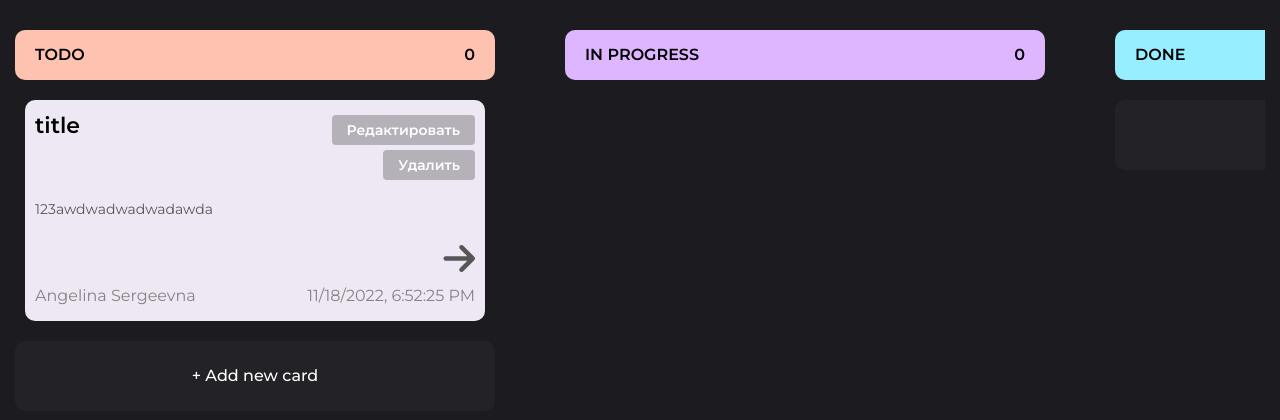
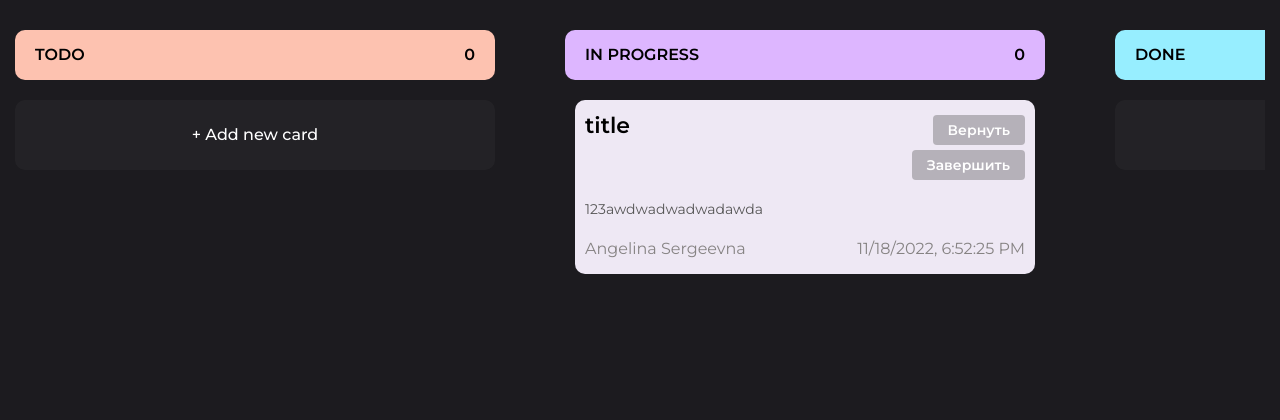
Before and after one commit to rubz1e/trello-clone, a website built with Parcel: page src/index.html in a window 1280 px wide. Both pictures are taken after a click on the element 459 px from the left and 370 px from the top of the page. Shown: the part 110-530 px from the top of the page. Built offline with nearby package versions, Linux system fonts and the light colour scheme.

Commit message:
init: task move function and buttons events

```diff
--- a/src/components/tasks/index.js
+++ b/src/components/tasks/index.js
@@ -1,17 +1,99 @@
 import createElement from "../../utils/createElement.js";
 import findFreeId from "../../utils/findFreeId.js";
-import Task from "../tasks/taskCreated.js"
+import Task from "../tasks/taskCreated.js";
+
+function changeButtons(task, nameFirstBtn, nameSecondBtn) {
+  task.taskArrow.classList.toggle("task-mised");
+  task.taskEdit.textContent = nameFirstBtn;
+  task.taskDelete.textContent = nameSecondBtn;
+}
+
+const tasksDone = {
+  element: createElement("ul", { className: "done-item" }),
+  list: [],
+  addTask(task) {
+    const id = findFreeId(this.list);
+    task.id = id;
+    this.list.push(task);
+    this.element.append(task.element);
+
+    task.taskEdit.classList.toggle("task-mised");
+    task.taskDelete.textContent = "Удалить";
+
+    task.taskDelete.addEventListener("click", () => {
+      const deleteTask = this.list.find((task) => task.id === id);
+      if (deleteTask) {
+        task.element.remove();
+        this.list = this.list.filter((task) => task.id !== id);
+      }
+    });
+  },
+};
+
+const tasksInProgress = {
+  element: createElement("ul", { className: "inProgress-item" }),
+  list: [],
+  addTask(task) {
+    const id = findFreeId(this.list);
+    task.id = id;
+    this.list.push(task);
+    this.element.append(task.element);
+
+    changeButtons(task, "Вернуть", "Завершить");
+
+    task.taskDelete.addEventListener("click", () => {
+      // дублирование, придумать куда вынести
+      const movedTask = this.list.find((task) => task.id === id);
+      if (movedTask) {
+        tasksDone.addTask(task);
+        this.list = this.list.filter((task) => task.id !== id);
+      }
+    });
+
+    task.taskEdit.addEventListener("click", () => {
+      // дублирование
+      const movedTask = this.list.find((task) => task.id === id);
+      if (movedTask) {
+        tasks.returnTask(task);
+        this.list = this.list.filter((task) => task.id !== id);
+      }
+    });
+  },
+};
 
 const tasks = {
-    element: createElement('ul', {className: 'todo-item'}),
+  element: createElement("ul", { className: "todo-item" }),
   list: [],
   addTask(title, description, user, date) {
-        const id = findFreeId(this.list)
+    const id = findFreeId(this.list);
     const task = new Task(id, title, description, user, date);
     this.list.push(task);
     this.element.append(task.element);
-        console.log(this)
+
+    task.taskArrow.addEventListener("click", () => {
+      const movedTask = this.list.find((task) => task.id === id);
+      if (movedTask) {
+        tasksInProgress.addTask(task);
+        this.list = this.list.filter((task) => task.id !== id);
       }
+    });
+
+    task.taskDelete.addEventListener("click", () => {
+      // вынести в функцию?
+      const deleteTask = this.list.find((task) => task.id === id);
+      if (deleteTask) {
+        task.element.remove();
+        this.list = this.list.filter((task) => task.id !== id);
       }
+    });
+  },
+  returnTask(task) {
+    const id = findFreeId(this.list);
+    task.id = id;
+    this.list.push(task);
+    this.element.append(task.element);
+    changeButtons(task, "Редактировать", "Удалить");
+  },
+};
 
-export default tasks;
+export { tasksDone, tasksInProgress, tasks };
--- a/src/components/tasks/taskCreated.js
+++ b/src/components/tasks/taskCreated.js
@@ -6,30 +6,54 @@ function Task(id, title, description, user, date) {
   this.description = description;
   this.user = user;
   this.date = date;
-    this.element = createElement('li', { className: 'task' })
+  this.element = createElement("li", { className: "task" });
 
-    const taskTitle = createElement('p', { className: 'task-title', textContent: this.title });
-    const taskEdit = createElement('button', { className: 'task-edit', textContent: 'Редактировать' });
-    const taskDelete = createElement('button', { className: 'task-delete', textContent: 'Удалить' });
-    const taskDescription = createElement('p', { className: 'task-description', textContent: this.description });
-    const taskUser = createElement('p', { className: 'task-text', textContent: this.user });
-    const taskArrow = createElement('div', { className: 'task-arrow' });
-    taskArrow.innerHTML = `<i class="fa-solid fa-arrow-right"></i>`
-    const taskDate = createElement('p', { className: 'task-text', textContent: this.date });
+  const taskTitle = createElement("p", {
+    className: "task-title",
+    textContent: this.title,
+  });
+  const taskEdit = createElement("button", {
+    className: "task-edit",
+    textContent: "Редактировать",
+  });
+  const taskDelete = createElement("button", {
+    className: "task-delete",
+    textContent: "Удалить",
+  });
+  const taskDescription = createElement("p", {
+    className: "task-description",
+    textContent: this.description,
+  });
+  const taskUser = createElement("p", {
+    className: "task-text",
+    textContent: this.user,
+  });
+  const taskArrow = createElement("div", { className: "task-arrow" });
+  taskArrow.innerHTML = `<i class="fa-solid fa-arrow-right"></i>`;
+  const taskDate = createElement("p", {
+    className: "task-text",
+    textContent: this.date,
+  });
 
-    const taskTop = createElement('div', { className: 'task-top' });
-    const taskTopRight = createElement('div', { className: 'task-top__right' });
+  const taskTop = createElement("div", { className: "task-top" });
+  const taskTopRight = createElement("div", { className: "task-top__right" });
 
-    const taskBottom = createElement('div', { className: 'task-bottom' });
-    const taskBottomRight = createElement('div', { className: 'task-bottom__right' });
+  const taskBottom = createElement("div", { className: "task-bottom" });
+  const taskBottomRight = createElement("div", {
+    className: "task-bottom__right",
+  });
 
-    taskTopRight.append(taskEdit, taskDelete)
+  taskTopRight.append(taskEdit, taskDelete);
   taskTop.append(taskTitle, taskTopRight);
 
-    taskBottomRight.append(taskArrow, taskDate)
+  taskBottomRight.append(taskArrow, taskDate);
   taskBottom.append(taskUser, taskBottomRight);
 
-    this.element.append(taskTop, taskDescription, taskBottom)
+  this.taskEdit = taskEdit;
+  this.taskDelete = taskDelete;
+  this.taskArrow = taskArrow;
+
+  this.element.append(taskTop, taskDescription, taskBottom);
 }
 
-export default Task
+export default Task;
--- a/src/index.html
+++ b/src/index.html
@@ -33,7 +33,6 @@
                         <p class="columns-title">TODO</p>
                         <p class="columns-counter">0</p>
                     </div>
-                    <ul id="todo-list"></ul>
                     <button class="columns-button">+ Add new card</button>
                 </div>
                 <div class="columns-inprogress">
--- a/src/index.js
+++ b/src/index.js
@@ -1,8 +1,15 @@
-import createElement from "./utils/createElement.js"
-import Task from './components/tasks/taskCreated.js'
-import tasks from './components/tasks/index.js'
+import createElement from "./utils/createElement.js";
+import Task from "./components/tasks/taskCreated.js";
+import { tasksInProgress, tasks, tasksDone } from "./components/tasks/index.js";
 
 const createOfDate = new Date().toLocaleString();
-tasks.addTask('title', '123awdwadwadwadawda', 'Angelina Sergeevna', createOfDate)
+tasks.addTask(
+  "title",
+  "123awdwadwadwadawda",
+  "Angelina Sergeevna",
+  createOfDate
+);
 
-document.querySelector('#todo-list')?.append(tasks.element)
+document.querySelector(".columns-todo > .columns-button").before(tasks.element);
+document.querySelector(".columns-inprogress").append(tasksInProgress.element);
+document.querySelector(".columns-done > .columns-button").before(tasksDone.element);
--- a/src/styles/components/task.scss
+++ b/src/styles/components/task.scss
@@ -86,6 +86,10 @@
         margin-bottom: 5px;
         color: #565656;
     }
+
+    &-mised {
+        display: none;
+    }
 }
 
 .fa-arrow-right:hover:before {
```
Lines whose indentation alone changed are shown as unchanged.
